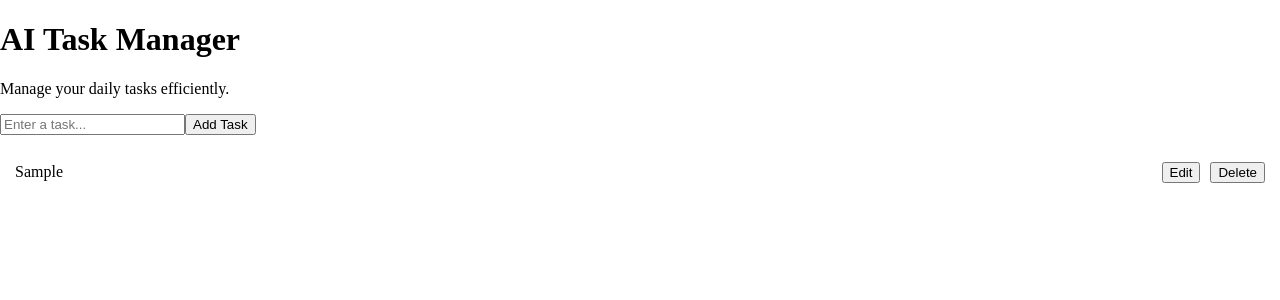
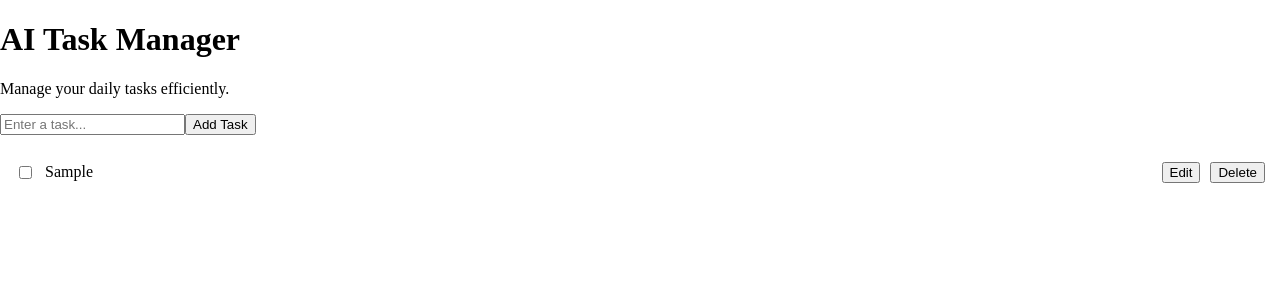
Before and after one commit to Embedded-x/AI-Task-Manager, a React (Vite) app: page / in a window 1280 px wide. Both pictures are taken after typing "Sample" into the empty fields and a click on the button "Add Task". Shown: the top 300 px of the page. Built offline with nearby package versions, Linux system fonts and the light colour scheme.

Commit message:
feat: implement task completion

```diff
--- a/src/App.jsx
+++ b/src/App.jsx
@@ -24,6 +24,21 @@ function App() {
     setTasks(updatedTasks);
   };
 
+  const toggleTask = (id) => {
+    const updatedTasks = tasks.map((task) => {
+      if (task.id === id) {
+        return {
+          ...task,
+          completed: !task.completed,
+        };
+      }
+
+      return task;
+    });
+
+    setTasks(updatedTasks);
+  };
+
   return (
     <div>
       <Header />
@@ -31,6 +46,7 @@ function App() {
       <TaskList
           tasks={tasks}
           onDeleteTask={deleteTask}
+          onToggleTask={toggleTask}
       />
     </div>
   );
--- a/src/components/TaskItem.jsx
+++ b/src/components/TaskItem.jsx
@@ -1,18 +1,28 @@
 import "../styles/TaskItem.css";
 
-function TaskItem({
-    task,
-    onDeleteTask
-}) {
+function TaskItem({ task, onDeleteTask, onToggleTask }) {
     return (
       <div className="task-item">
-        <span>{task.text}</span>
+        <div className="task-content">
+          <input
+            type="checkbox"
+            checked={task.completed}
+            onChange={() => onToggleTask(task.id)}
+          />
+
+          <span
+            style={{
+              textDecoration: task.completed ? "line-through" : "none",
+            }}
+          >
+            {task.text}
+          </span>
+        </div>
 
         <div className="task-buttons">
           <button>Edit</button>
-          <button
-            onClick={() => onDeleteTask(task.id)}
-        >
+
+          <button onClick={() => onDeleteTask(task.id)}>
             Delete
           </button>
         </div>
--- a/src/components/TaskList.jsx
+++ b/src/components/TaskList.jsx
@@ -2,7 +2,8 @@ import TaskItem from "./TaskItem";
 
 function TaskList({
     tasks,
-    onDeleteTask
+    onDeleteTask,
+    onToggleTask
 }) {
     return (
       <div>
@@ -14,6 +15,7 @@ function TaskList({
                     key={task.id}
                     task={task}
                     onDeleteTask={onDeleteTask}
+                    onToggleTask={onToggleTask}
                 />
             ))
         )}
--- a/src/styles/TaskItem.css
+++ b/src/styles/TaskItem.css
@@ -15,3 +15,9 @@
     display:flex;
     gap:10px;
 }
+
+.task-content {
+    display: flex;
+    align-items: center;
+    gap: 10px;
+  }
```
